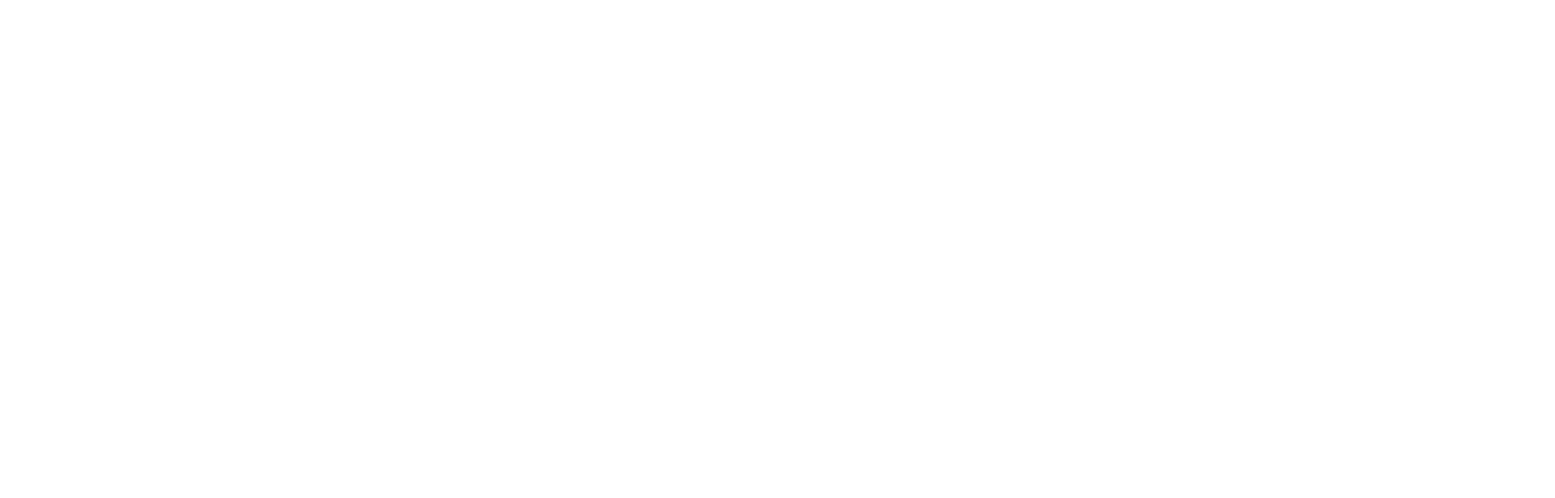
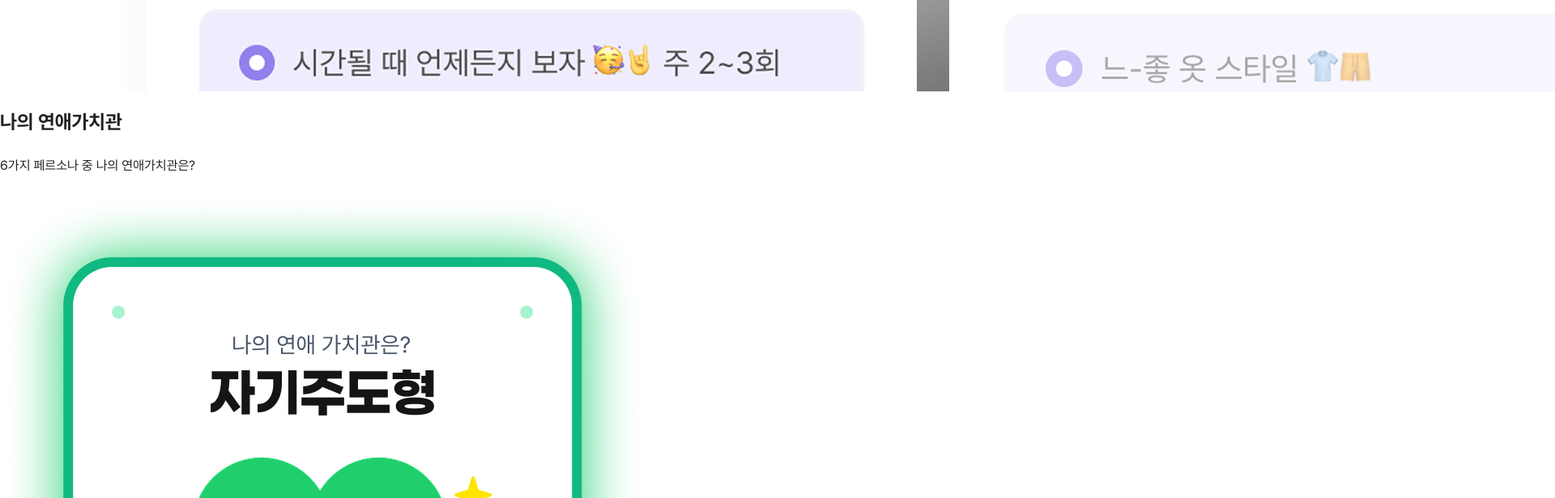
Before and after one commit to goodmeet/web-site, a React (Create React App) app: page / in a window 1280 px wide. Shown: the part 2320-2936 px from the top of the page at 81% size, 1920 px wide, since content can reach past the window. Before the commit the page ends 800 px from the top, so only its background shows below. Built offline with nearby package versions, Linux system fonts and the light colour scheme; a web font is replaced by a local one.

Commit message:
fix: content

```diff
--- a/src/pages/Main/index.js
+++ b/src/pages/Main/index.js
@@ -1,5 +1,7 @@
 import React, { useState } from 'react';
 import logoImage from "../../assets/images/logo.png";
+import clovaImage from "../../assets/images/clova.png";
+import testImage from "../../assets/images/test.png";
 import qrcodeImage from "../../assets/images/qrcode.png";
 
 function Main() {
@@ -31,17 +33,31 @@
             <button className="p-4 w-[200px] bg-white text-[20px] font-semibold rounded-full" onClick={() => setIsShow(true)}>앱 다운로드</button>
           </div>
         </section>
-        {/* <section className="flex flex-col items-center gap-5">
-          <h2 className="title lg:text-[88px] md:text-[70px] text-[46px] text-primary-500">
+        <section className="flex flex-col pt-[100px] items-center gap-[5px] bg-gray-100">
+          <h2 className="lg:text-[48px] md:text-[42px] text-[36px] font-bold text-black-500">
             연애가치관 테스트
           </h2>
-          <p>4개 영역, 15개 문항을 통해 나의 연애가치관을 알아보세요</p>
+          <p className='lg:text-[24px] md:text-[20px] text-[16px] text-gray-500 text-center'>
+            4개 영역, 9개 문항을 통해<br />
+            나의 연애가치관을 알아보세요
+          </p>
+          <img className="pt-[50px] lg:w-[530px] w-[360px]" src={testImage} alt="테스트 화면" />
         </section>
+        <section className="flex flex-col pt-[100px] items-center gap-[5px] bg-black-500">
+          <h2 className="lg:text-[48px] md:text-[42px] text-[36px] font-bold text-white">
+            나의 연애가치관
+          </h2>
+          <p className='lg:text-[24px] md:text-[20px] text-[16px] text-gray-300 text-center'>
+            6가지 페르소나 중 나의 연애가치관은?
+          </p>
+          <img className="lg:w-[398.5px] w-[360px]" src={clovaImage} alt="유형 이미지" />
+        </section>
+        {/*
         <section className="flex flex-col items-center gap-5">
           <h2 className="title lg:text-[88px] md:text-[70px] text-[46px] text-primary-500">
             나의 연애가치관
           </h2>
-          <p>4가지 페르소나 중 나의 연애가치관은?</p>
+          <p>6가지 페르소나 중 나의 연애가치관은?</p>
         </section>
         <section className="flex flex-col items-center gap-5">
           <h2 className="title lg:text-[88px] md:text-[70px] text-[46px] text-primary-500">
--- a/tailwind.config.js
+++ b/tailwind.config.js
@@ -13,6 +13,7 @@
         "gray-500": "#888888",
         "gray-600": "#aaaaaa",
         "gray-700": "#cacaca",
+        "black-500": "#151515",
         "primary-500": "#7462E8",
         "secondary-500": "#BBA999",
       },
```
Also changed, not shown: src/assets/images/clova.png (added), src/assets/images/test.png (added).
